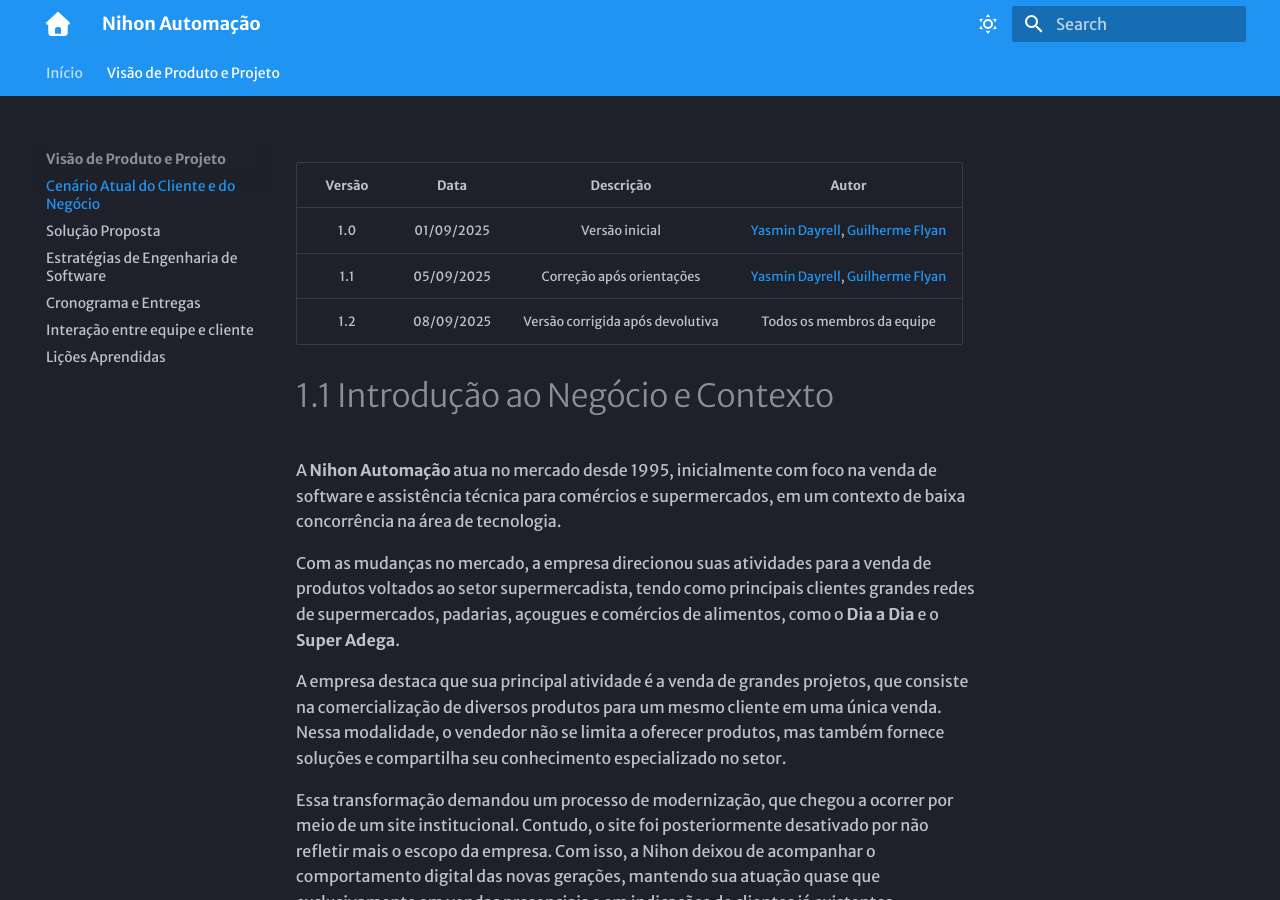
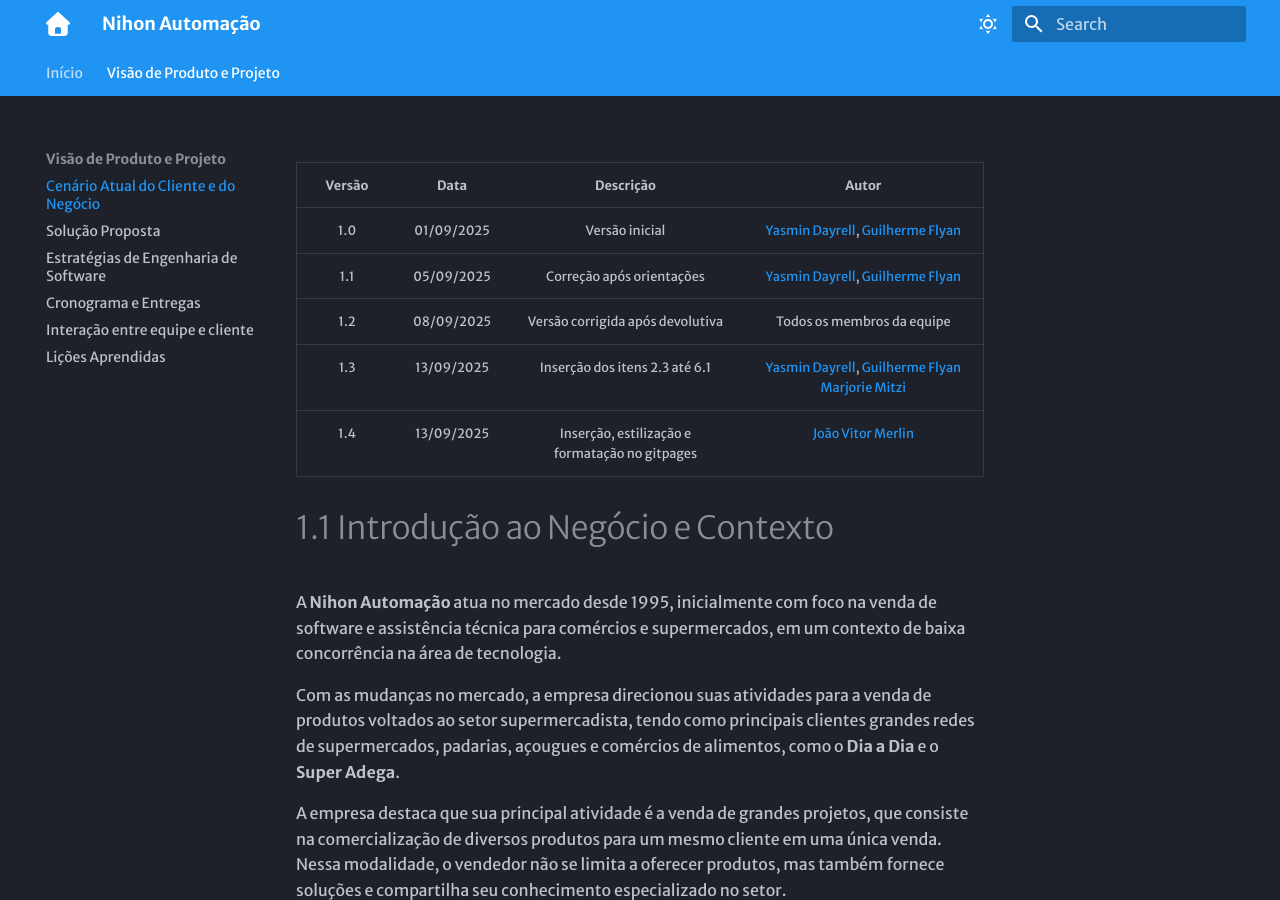
Before and after one commit to mdsreq-fga-unb/REQ-2025.2-T02-Nihon, an MkDocs documentation site: the page built from docs/produto.md, in a window 1280 px wide and 900 px high. Built offline with MkDocs 1.6.1 and Material for MkDocs 9.7.7, drawn with Linux system fonts in a browser that asks for light colours; some web fonts are replaced.

Commit message:
Update document history with new versions
Added version 1.3 and 1.4 to the document history.

```diff
--- a/docs/produto.md
+++ b/docs/produto.md
@@ -3,8 +3,8 @@
 | 1.0 | 01/09/2025 | Versão inicial | [Yasmin Dayrell](https://github.com/YasminDayrell), [Guilherme Flyan](https://github.com/GFlyan)|
 | 1.1 | 05/09/2025 | Correção após orientações | [Yasmin Dayrell](https://github.com/YasminDayrell), [Guilherme Flyan](https://github.com/GFlyan)|
 | 1.2 | 08/09/2025 | Versão corrigida após devolutiva | Todos os membros da equipe|
-
-
+| 1.3 | 13/09/2025 | Inserção dos itens 2.3 até 6.1 | [Yasmin Dayrell](https://github.com/YasminDayrell), [Guilherme Flyan](https://github.com/GFlyan) [Marjorie Mitzi](https://github.com/Marjoriemitzi) |
+| 1.4 | 13/09/2025 | Inserção, estilização e formatação no gitpages | [João Vitor Merlin](https://github.com/jvopBR) |
 
 
 # 1.1 Introdução ao Negócio e Contexto
```
